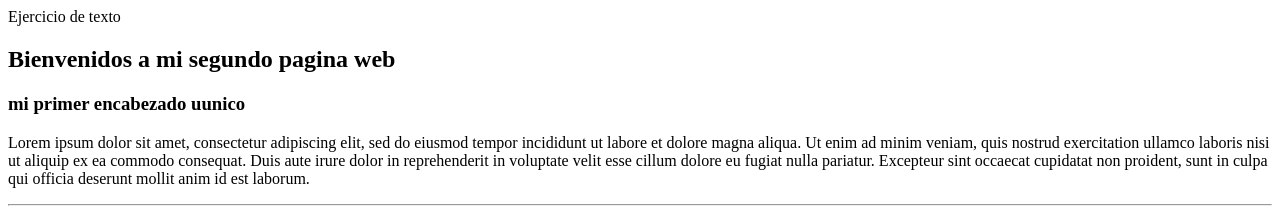
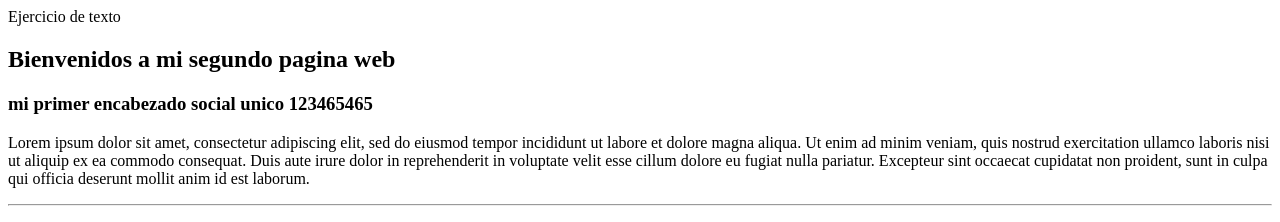
Before and after one commit to dualjohan3092/MyWeb, a plain HTML site: page exercise1.html in a window 1280 px wide. Shown: the top 222 px of the page. Drawn offline with Linux system fonts and the light colour scheme.

Commit message:
exercise1.html

```diff
--- a/exercise1.html
+++ b/exercise1.html
@@ -8,7 +8,7 @@
             Bienvenidos a mi segundo pagina web
         </h2>
         <h3>
-            mi primer encabezado uunico
+            mi primer encabezado social unico 123465465
         </h3>
         <P>
             Lorem ipsum dolor sit amet, consectetur adipiscing elit, sed do eiusmod tempor incididunt ut labore et dolore magna aliqua. Ut enim ad minim veniam, quis nostrud exercitation ullamco laboris nisi ut aliquip ex ea commodo consequat. Duis aute irure dolor in reprehenderit in voluptate velit esse cillum dolore eu fugiat nulla pariatur. Excepteur sint occaecat cupidatat non proident, sunt in culpa qui officia deserunt mollit anim id est laborum.
```
